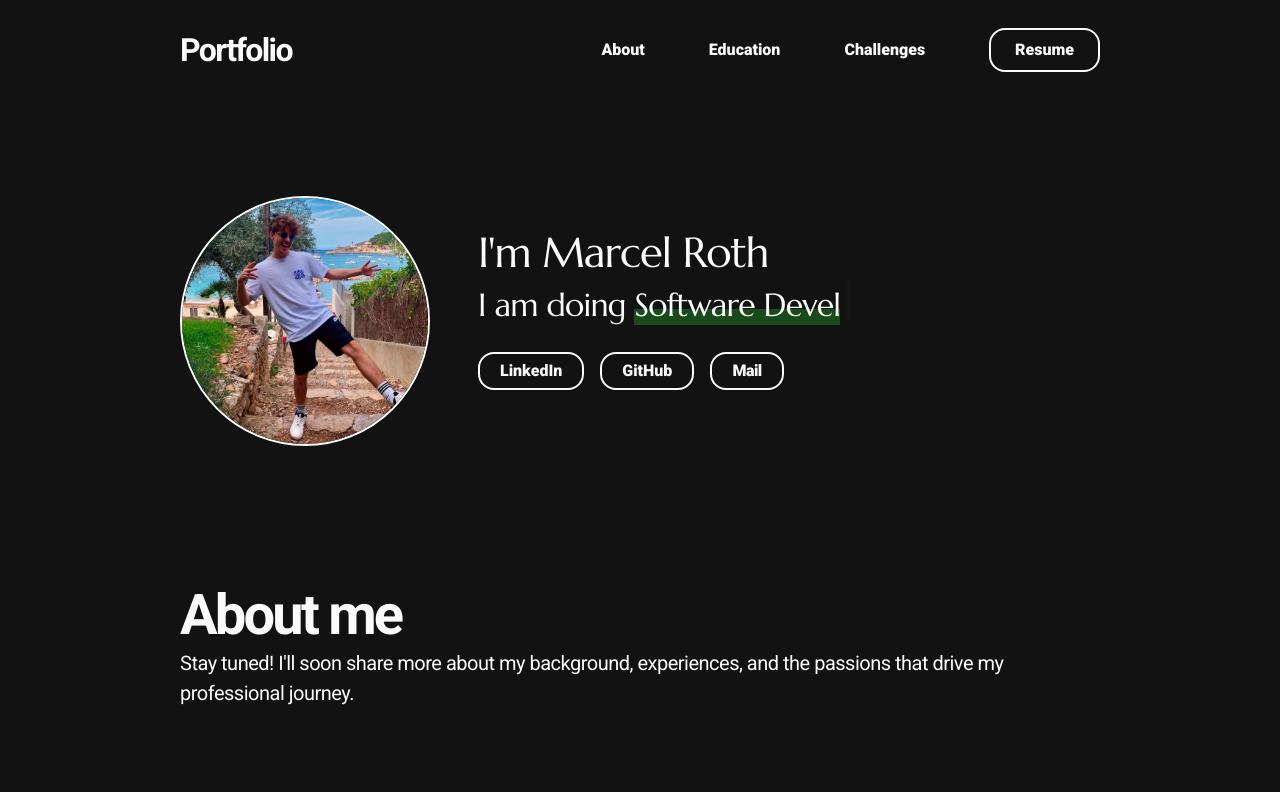
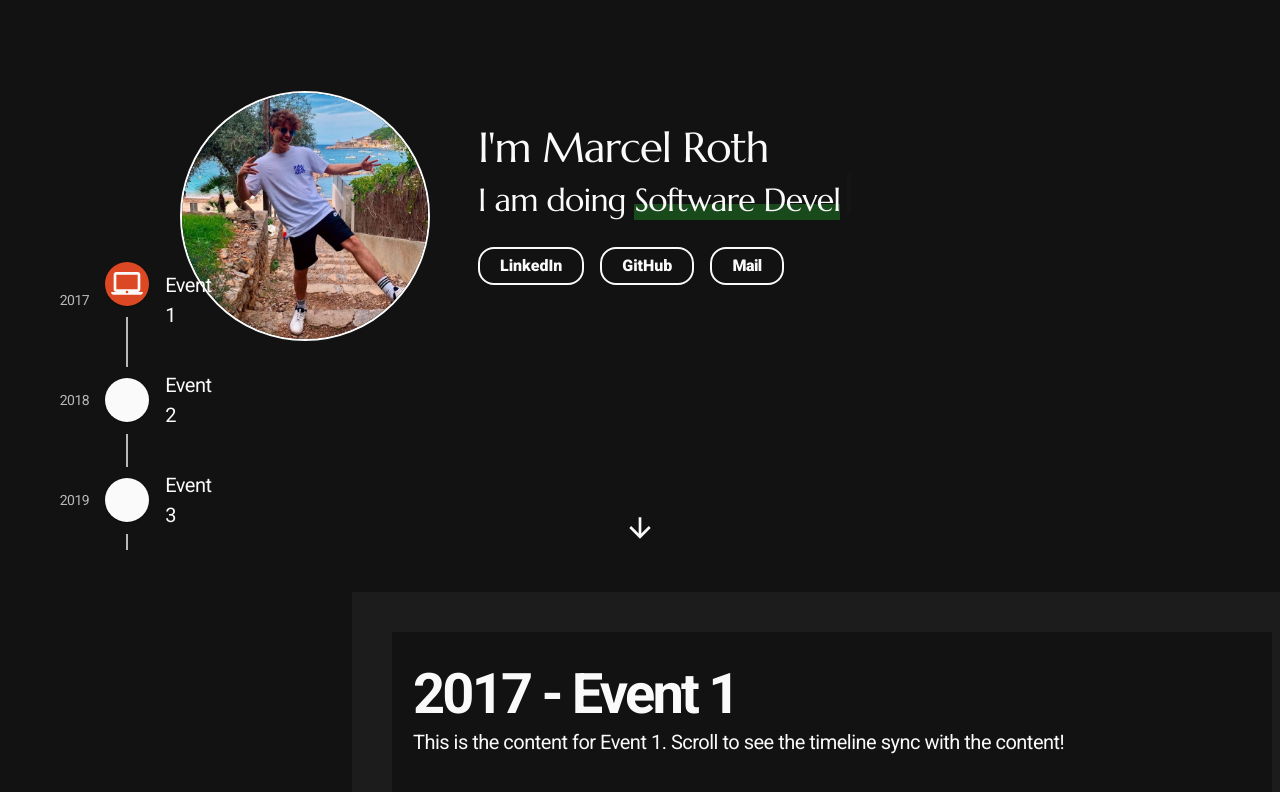
Before and after one commit to mvrcii/mvrcii.github.io, a React (Vite) app: page / in a window 1280 px wide. Shown: the top 792 px of the page. Built offline with nearby package versions, Linux system fonts and the light colour scheme.

Commit message:
Update dependencies and integrate new LandingPage component

```diff
--- a/src/App.tsx
+++ b/src/App.tsx
@@ -1,9 +1,6 @@
 import {CssBaseline, ThemeProvider} from "@mui/material";
 import {baseTheme} from "./theme.ts";
-import {ScrollManager} from "./components/misc/ScrollManager.tsx";
-import {HeaderBar} from "./components/header/HeaderBar.tsx";
-import {FooterBar} from "./components/footer";
-import {AppRoutes} from "./routes/AppRoutes.tsx";
+import LandingPage from "./timeline_spike/LandingPage.tsx";
 
 
 function App() {
@@ -11,12 +8,13 @@ function App() {
     return (
         <ThemeProvider theme={baseTheme}>
             <CssBaseline/>
-            <HeaderBar/>
+            {/*<HeaderBar/>*/}
 
-            <ScrollManager/>
-            <AppRoutes/>
+            {/*<ScrollManager/>*/}
+            {/*<AppRoutes/>*/}
 
-            <FooterBar/>
+            {/*<FooterBar/>*/}
+            <LandingPage/>
         </ThemeProvider>
     );
 }
--- a/src/theme.ts
+++ b/src/theme.ts
@@ -38,14 +38,15 @@ export const baseTheme = createTheme({
     },
     palette: {
         primary: {
-            main: '#fafafa',
+            main: '#fafafa',  // Primary white color for light elements like text
+            dark: '#999999',  // Darkened primary for icons and background elements
         },
         secondary: {
             main: '#dc4823',
         },
         background: {
             default: '#121212',
-            paper: '#333333',
+            paper: '#1c1c1c',
         },
         text: {
             primary: '#fafafa',
@@ -114,8 +115,6 @@ export const baseTheme = createTheme({
                     padding: '0 !important',
                     height: 'inherit',
                     width: 'inherit',
-
-                    // boxShadow: 'rgba(255, 255, 255, 0.35) 0px 25px 20px -30px'
                 },
             },
         },
--- /dev/null
+++ b/src/timeline_spike/LandingPage.tsx
@@ -0,0 +1,83 @@
+import React, {useRef} from 'react';
+import {Box, IconButton} from '@mui/material';
+import {ArrowDownward} from '@mui/icons-material';
+import {Hero} from '../components/main/hero/Hero.tsx'; // Import Hero component
+import ScrollSyncedTimeline from './Timeline.tsx'; // Import the Timeline component
+import {styled} from '@mui/material/styles'; // Import styled from MUI
+
+// Styled components using MUI
+const DownArrow = styled(IconButton)(({theme}) => ({
+    color: theme.palette.secondary.main,
+    fontSize: '3rem',
+    position: 'absolute',
+    bottom: '1rem',
+    left: '50%',
+    transform: 'translateX(-50%)',
+}));
+
+// Page Wrapper to allow scrolling
+const PageWrapper = styled('div')({
+    position: 'relative',
+    width: '100%',
+    height: 'auto',  // Make the height auto to allow full scrolling
+    overflowX: 'hidden',  // Hide horizontal scrolling
+    overflowY: 'visible',  // Ensure vertical scrolling
+});
+
+const HeroSection = styled(Box)`
+    height: 70vh; // Hero section will take full viewport height
+    display: flex;
+    align-items: center;
+    justify-content: center;
+    position: relative;
+`;
+
+const MainContent = styled(Box)`  // Use transient prop $show
+    padding: 2rem 2rem;
+    background-color: ${(props) => props.theme.palette.background.default};
+    color: ${(props) => props.theme.palette.text.primary};
+    min-height: 100vh; // Ensure it extends beyond the viewport
+    transition: opacity 0.5s ease-in;
+`;
+
+// Main Landing Page Component
+const LandingPage: React.FC = () => {
+    const firstSectionRef = useRef<HTMLDivElement>(null);  // Ref for scrolling to the first section
+    const heroRef = useRef<HTMLDivElement>(null);  // Ref to track the hero section
+
+    // Smooth scroll to the first section (the timeline)
+    const handleScrollToFirstSection = () => {
+        if (firstSectionRef.current) {
+            firstSectionRef.current.scrollIntoView({behavior: 'smooth'});
+        }
+    };
+
+
+    const sections = [
+        {id: 'section1', year: '2017', content: 'Event 1'},
+        {id: 'section2', year: '2018', content: 'Event 2'},
+        {id: 'section3', year: '2019', content: 'Event 3'},
+        {id: 'section4', year: '2020', content: 'Event 4'},
+        {id: 'section5', year: '2021', content: 'Event 5'},
+    ];
+
+    return (
+        <PageWrapper>
+            {/* Hero Section */}
+            <HeroSection ref={heroRef}>
+                <Hero/>
+                <DownArrow onClick={handleScrollToFirstSection}>
+                    <ArrowDownward fontSize="large"/>
+                </DownArrow>
+            </HeroSection>
+
+            {/* ScrollSyncedTimeline is always rendered, but visibility is controlled */}
+            <MainContent ref={firstSectionRef}>
+                {/* Timeline and Sections */}
+                <ScrollSyncedTimeline sections={sections}/>
+            </MainContent>
+        </PageWrapper>
+    );
+};
+
+export default LandingPage;
--- /dev/null
+++ b/src/timeline_spike/Timeline.tsx
@@ -0,0 +1,168 @@
+import React, {useEffect, useState} from 'react';
+import {
+    TimelineItem,
+    TimelineOppositeContent,
+    TimelineSeparator,
+    TimelineConnector,
+    TimelineDot,
+    TimelineContent
+} from '@mui/lab';
+import {LaptopMac} from '@mui/icons-material';
+import styled from 'styled-components';
+import {useTheme} from '@mui/material/styles';
+import {Typography} from "@mui/material";
+
+// Styled Components for layout and styling
+const Container = styled.div`
+    display: flex;
+    width: 100vw;
+    height: 100vh;
+    position: relative;
+    background-color: ${(props) => props.theme.palette.background.default};
+`;
+
+const TimelineWrapper = styled.div`
+    position: fixed;
+    left: 0;
+    top: 50%;
+    transform: translateY(-50%);
+    width: 20%; /* Reduced width for less prominence */
+    height: 300px; /* Show only three items at a time */
+    overflow: hidden;
+    display: flex;
+    justify-content: center;
+`;
+
+const ScrollingTimeline = styled.div<{ $scrollIndex: number }>`
+    display: flex;
+    flex-direction: column;
+    transform: translateY(${(props) => -props.$scrollIndex * 100}px);
+    transition: transform 0.5s ease;
+`;
+
+
+const ContentContainer = styled.div`
+    width: 75%; /* Increased content width */
+    margin-left: 25%;
+    padding: 40px;
+    overflow-y: scroll;
+    background-color: ${(props) => props.theme.palette.background.paper};
+    color: ${(props) => props.theme.palette.text.primary};
+`;
+
+
+const Section = styled.div<{ $isActive: boolean }>`
+    height: 100vh;
+    padding: 20px;
+    border: 1px solid ${(props) => props.theme.palette.background.default};
+    margin-bottom: 40px;
+    background-color: ${(props) => (props.$isActive ? props.theme.palette.background.default : props.theme.palette.background.paper)};
+    color: ${(props) => props.theme.palette.text.primary};
+    transition: background-color 0.3s;
+`;
+
+// Define the type for a section
+interface SectionType {
+    id: string;
+    year: string;
+    content: string;
+}
+
+// Main scroll-synced timeline component
+interface ScrollSyncedTimelineProps {
+    sections: SectionType[];
+}
+
+const ScrollSyncedTimeline: React.FC<ScrollSyncedTimelineProps> = ({sections}) => {
+    const theme = useTheme(); // Get theme for colors and typography
+    const [activeSection, setActiveSection] = useState<string | null>(null);
+    const [scrollIndex, setScrollIndex] = useState(0); // To track visible timeline items
+
+    useEffect(() => {
+        const observer = new IntersectionObserver(
+            (entries) => {
+                entries.forEach((entry) => {
+                    if (entry.isIntersecting) {
+                        setActiveSection(entry.target.id);
+                        const sectionIndex = sections.findIndex((section) => section.id === entry.target.id);
+                        if (sectionIndex !== -1) {
+                            setScrollIndex(Math.max(0, Math.min(sectionIndex - 1, sections.length - 3))); // Ensure only three items show
+                        }
+                    }
+                });
+            },
+            {threshold: 0.6} // 60% visibility triggers the section as active
+        );
+
+        sections.forEach((section) => {
+            const target = document.getElementById(section.id);
+            if (target) observer.observe(target);
+        });
+
+        return () => {
+            sections.forEach((section) => {
+                const target = document.getElementById(section.id);
+                if (target) observer.unobserve(target);
+            });
+        };
+    }, [sections]);
+
+    // Custom function for smooth scrolling
+    const handleTimelineClick = (sectionId: string) => {
+        const targetSection = document.getElementById(sectionId);
+        if (targetSection) {
+            targetSection.scrollIntoView({behavior: 'smooth'});
+        }
+    };
+
+    return (
+        <Container theme={theme}>
+            {/* Timeline wrapper that only shows three timeline items */}
+            <TimelineWrapper>
+                <ScrollingTimeline $scrollIndex={scrollIndex}>
+                    {sections.map((section, index) => (
+                        <TimelineItem
+                            key={section.id}
+                            sx={{minHeight: '100px', cursor: 'pointer'}}
+                            onClick={() => handleTimelineClick(section.id)}
+                        >
+                            <TimelineOppositeContent
+                                sx={{m: 'auto 0'}}
+                                align="right"
+                                variant="body2"
+                                color={theme.palette.text.secondary}
+                            >
+                                {section.year}
+                            </TimelineOppositeContent>
+                            <TimelineSeparator>
+                                {index > 0 &&
+                                    <TimelineConnector style={{backgroundColor: theme.palette.text.secondary}}/>}
+                                <TimelineDot color={activeSection === section.id ? 'secondary' : 'primary'}>
+                                    <LaptopMac style={{color: theme.palette.text.primary}}/>
+                                </TimelineDot>
+                                {index < sections.length - 1 &&
+                                    <TimelineConnector style={{backgroundColor: theme.palette.text.secondary}}/>}
+                            </TimelineSeparator>
+                            <TimelineContent sx={{m: 'auto 0'}} color={theme.palette.text.primary}>
+                                {section.content}
+                            </TimelineContent>
+                        </TimelineItem>
+                    ))}
+                </ScrollingTimeline>
+            </TimelineWrapper>
+
+            {/* Scrollable content on the right */}
+            <ContentContainer theme={theme}>
+                {sections.map((section) => (
+                    <Section key={section.id} id={section.id} $isActive={activeSection === section.id} theme={theme}>
+                        <Typography variant="h1">{section.year} - {section.content}</Typography>
+                        <Typography variant="body1">This is the content for {section.content}. Scroll to see the
+                            timeline sync with the content!</Typography>
+                    </Section>
+                ))}
+            </ContentContainer>
+        </Container>
+    );
+};
+
+export default ScrollSyncedTimeline;
```
Also changed, not shown: package.json (+4 -4 lines), 1 other file (tests, documents, lock files or other folders).
